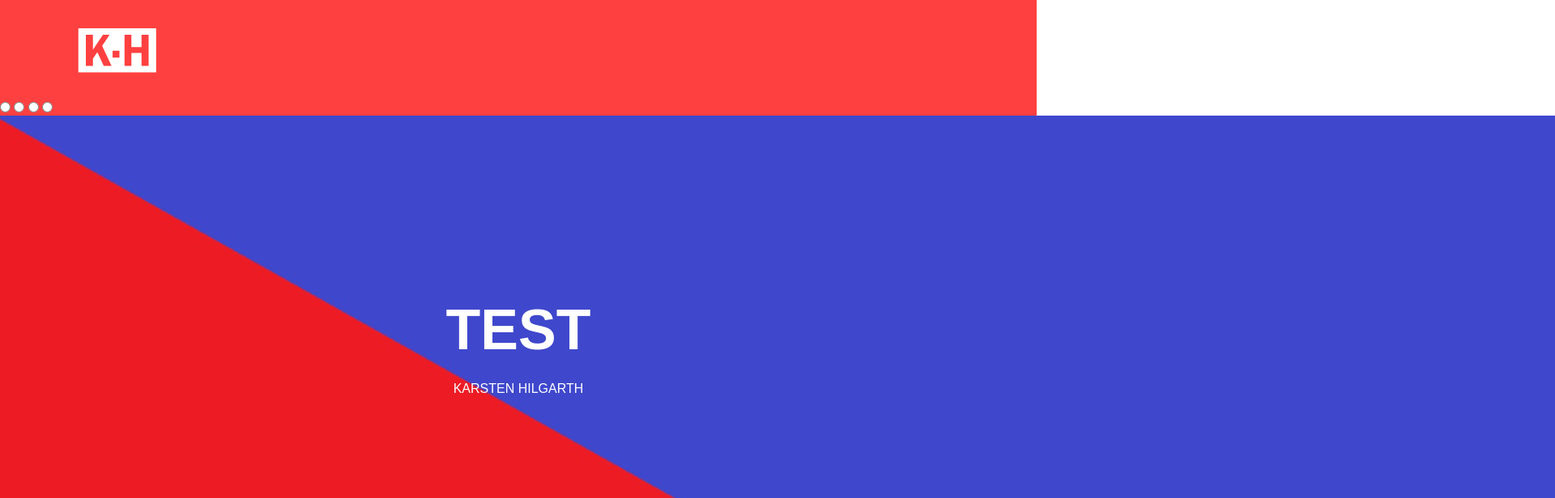
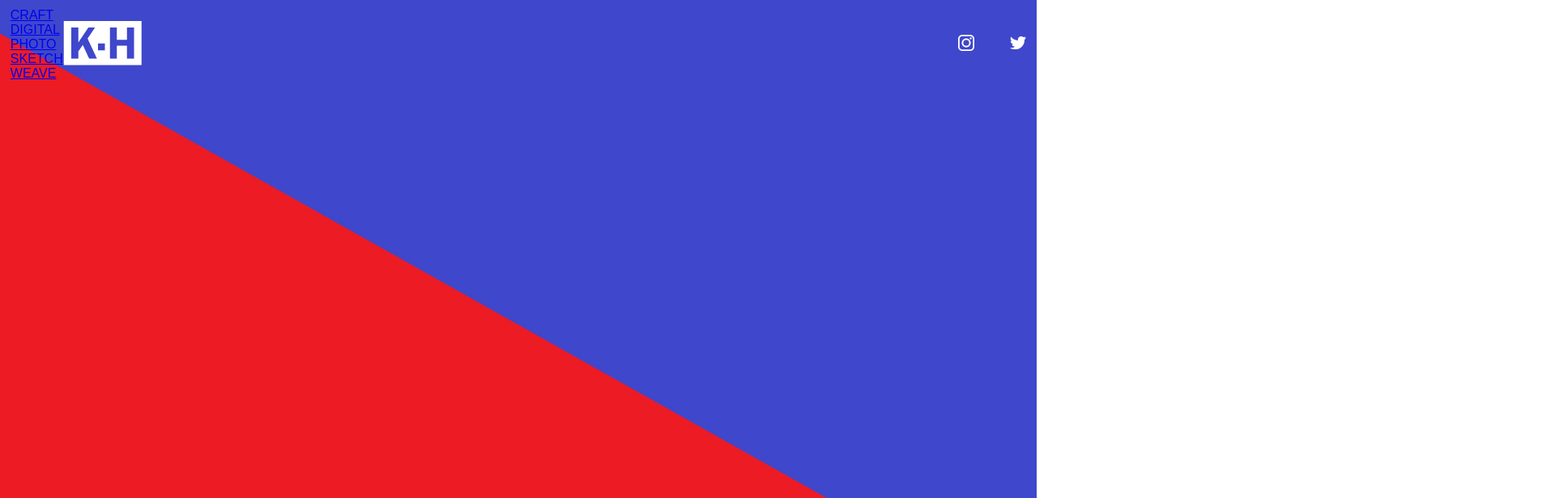
Before and after one commit to khilgart/khilgart.github.io, a plain HTML site: page index.html in a window 1280 px wide. Shown: the top 616 px of the page at 81% size, 1920 px wide, since content can reach past the window. Drawn offline with Linux system fonts and the light colour scheme.

Commit message:
website update

```diff
--- a/index.html
+++ b/index.html
@@ -6,56 +6,38 @@
     <link rel="stylesheet" href="./style.css">
 </head>
 <body>
-    <div class="banner">
+    <!--background start-->
+    <div class="background">
+        <!--navbar start-->
         <div class="navbar">
-            <img src="logoV3.png" class="logo">
+            <!--hamburger start-->
+            <div class="side-bar">
+                <div class="menu">
+                    <div class="item"><a href="#">CRAFT</a></div>
+                    <div class="item"><a href="#">DIGITAL</a></div>
+                    <div class="item"><a href="#">PHOTO</a></div>
+                    <div class="item"><a href="#">SKETCH</a></div>
+                    <div class="item"><a href="#">WEAVE</a></div>
+                </div>
+            </div>
+            <!--hamburger end-->
+            <!--logo start-->
+            <div class="logo">
+                <img src="logoV3.png">
+            </div>
+            <!--logo end-->
+            <!--icons start-->
+            <div class="menu-icons">
+                <a href="https://instagram.com/karti.4300?igshid=MzNlNGNkZWQ4Mg=="><img src="insta_icon.png"></a>
+                <a href="https://twitter.com/karti4300?t=aqb1JbB62ahwLNGp1m3QWg&s=09"><img src="twitter_icon.png"></a>
+                <!--move github and linkedin to about me page-->
+                <!--<a href="https://github.com/khilgart"><img src="github_icon.png"></a>
+                <a href="https://www.linkedin.com/in/karsten-hilgarth-2023/"><img src="linkedin_icon.png"></a>-->
+            </div>
+            <!--icons end-->
         </div>
-        <div class="content">
-            <h1>TEST</h1>
-            <p>KARSTEN HILGARTH</p>
-        </div>
-            <!--image slider start-->
-    <div class="slider">
-        <div class="slides">
-            <!--radio buttons start-->
-            <input type="radio" name="radio-btn" id="radio1">
-            <input type="radio" name="radio-btn" id="radio2">
-            <input type="radio" name="radio-btn" id="radio3">
-            <input type="radio" name="radio-btn" id="radio4">
-            <!--radio buttons end-->
-            <!--slide images start-->
-            <div class="slide first">
-                <img src="test_slide1.jpg" alt="">
-            </div>
-            <div class="slide first">
-                <img src="test_slide2.jpg" alt="">
-            </div>
-            <div class="slide first">
-                <img src="test_slide3.jpg" alt="">
-            </div>
-            <div class="slide first">
-                <img src="test_slide4.jpg" alt="">
-            </div>
-            <!--slide images end-->
-            <!--automatic navigation start-->
-            <div class="navigation-auto">
-                <div class="auto-btn1"></div>
-                <div class="auto-btn2"></div>
-                <div class="auto-btn3"></div>
-                <div class="auto-btn4"></div>
-            </div>
-            <!--automatic navigation end-->
-        </div>
-        <!--manual navigation start-->
-        <div class="navigation-manual">
-            <label for="radio1" class="manual-btn"></label>
-            <label for="radio2" class="manual-btn"></label>
-            <label for="radio3" class="manual-btn"></label>
-            <label for="radio4" class="manual-btn"></label>
-        </div>
-        <!--manual navigation end-->
+        <!--navbar end-->
     </div>
-    <!--image slider end-->
-    </div>
+    <!--background end-->
 </body>
 </html>
--- a/style.css
+++ b/style.css
@@ -3,35 +3,35 @@
     padding: 0;
     font-family: sans-serif;
 }
-.banner{
+.background{
     width: 100%;
     height: 100vh;
-    background-image: linear-gradient(rgba(255,0,0,0.75),rgba(255,0,0,0.75));
+    background-image: url(test_slide1.jpg);
     background-size: cover;
     background-position: center;
 }
 .navbar{
-    width: 85%;
+    width: 98%;
     margin: auto;
-    padding: 35px 0;
+    padding: 10px 0;
     display: flex;
     align-items: center;
-    justify-content: space-between;
+    justify-content: space-evenly;
 }
-.content{
-    width: 100%;
-    position:absolute;
-    top: 50%;
-    transform: translateY(-50%);
-    text-align: center;
-    color: #fff;
+.logo{
+    flex-basis: 15%;
 }
-.content h1{
-    font-size: 70px;
-    margin-top: 80px;
+.logo img{
+    width: auto;
+    cursor: pointer;
 }
-.content p{
-    margin: 20px auto;
-    font-weight: 100;
-    line-height: 25px;
+.menu-icons{
+    flex: 1;
+    align-items: center;
+    text-align: right;
 }
+.menu-icons img{
+    width: 20px;
+    margin-left: 40px;
+    cursor: pointer;
+}
```
Also changed, not shown: github_icon.png (added), insta_icon.png (added), linkedin_icon.png (added), logoV4.png (added), twitter_icon.png (added), 3 other files.
